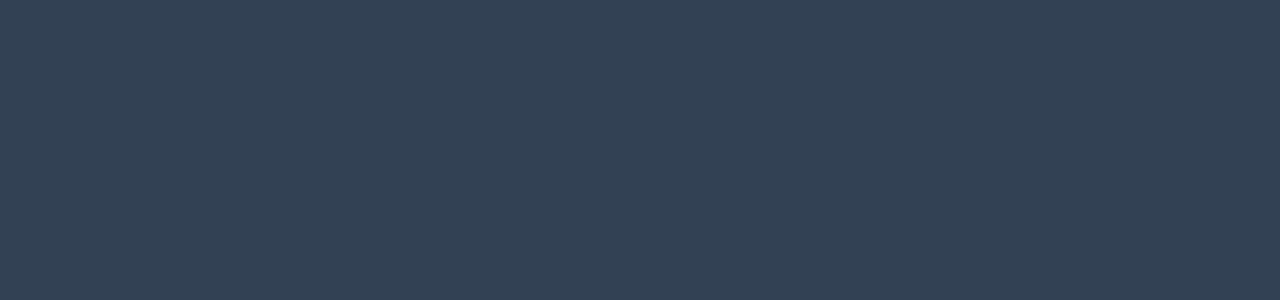
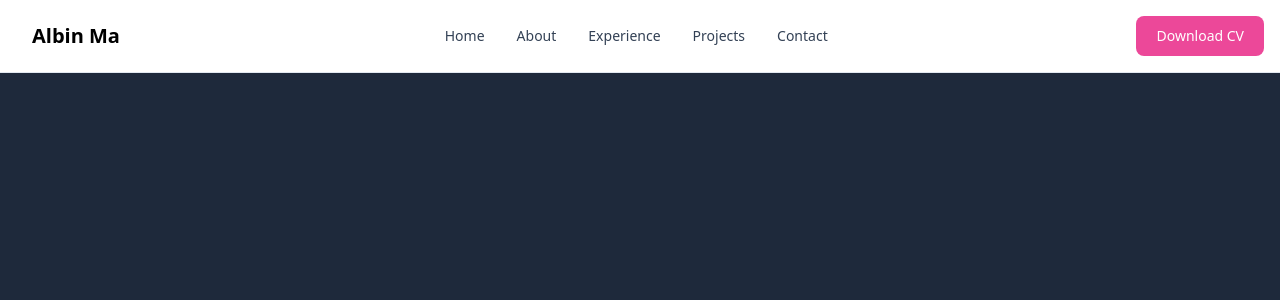
Before and after one commit to albinma/cv, a Next.js app: page / in a window 1280 px wide. Shown: the top 300 px of the page. Built offline with nearby package versions, Linux system fonts and the light colour scheme.

Commit message:
Add top nav (#3)

```diff
--- a/package.json
+++ b/package.json
@@ -18,6 +18,7 @@
     "@types/node": "18.14.3",
     "@types/react": "18.0.28",
     "@types/react-dom": "18.0.11",
+    "classnames": "^2.3.2",
     "eslint": "8.35.0",
     "eslint-config-next": "13.2.3",
     "next": "13.2.3",
--- /dev/null
+++ b/src/app/TopNav.tsx
@@ -0,0 +1,103 @@
+'use client';
+
+import cn from 'classnames';
+import Link from 'next/link';
+import { FunctionComponent, useState } from 'react';
+
+const TopNav: FunctionComponent = () => {
+  const [isMenuOpen, setIsMenuOpen] = useState(false);
+
+  return (
+    <nav className="fixed top-0 left-0 z-20 w-full border-b border-slate-200 bg-white px-2 py-2.5 dark:border-slate-600 dark:bg-slate-900 sm:px-4">
+      <div className="container mx-auto flex flex-wrap items-center justify-between">
+        <Link href="/" className="flex items-center">
+          <span className="self-center whitespace-nowrap px-4 text-xl font-semibold dark:text-white">
+            Albin Ma
+          </span>
+        </Link>
+        <div className="flex md:order-2">
+          <button
+            type="button"
+            className="mr-3 rounded-lg bg-pink-500 px-5 py-2.5 text-center text-sm font-medium text-white hover:bg-pink-600 focus:outline-none focus:ring-4 focus:ring-blue-300 dark:bg-pink-500 dark:hover:bg-pink-600 dark:focus:ring-pink-900 md:mr-0"
+          >
+            Download CV
+          </button>
+          <button
+            onClick={() => setIsMenuOpen(!isMenuOpen)}
+            type="button"
+            className="inline-flex items-center rounded-lg p-2 text-sm text-slate-500 hover:bg-slate-100 focus:outline-none focus:ring-2 focus:ring-slate-200 dark:text-slate-400 dark:hover:bg-slate-700 dark:focus:ring-slate-600 md:hidden"
+            aria-controls="navbar-sticky"
+            aria-expanded="false"
+          >
+            <span className="sr-only">Open main menu</span>
+            <svg
+              className="h-6 w-6"
+              aria-hidden="true"
+              fill="currentColor"
+              viewBox="0 0 20 20"
+              xmlns="http://www.w3.org/2000/svg"
+            >
+              <path
+                fillRule="evenodd"
+                d="M3 5a1 1 0 011-1h12a1 1 0 110 2H4a1 1 0 01-1-1zM3 10a1 1 0 011-1h12a1 1 0 110 2H4a1 1 0 01-1-1zM3 15a1 1 0 011-1h12a1 1 0 110 2H4a1 1 0 01-1-1z"
+                clipRule="evenodd"
+              ></path>
+            </svg>
+          </button>
+        </div>
+        <div
+          className={cn(
+            'w-full items-center justify-between md:order-1 md:flex md:w-auto',
+            !isMenuOpen && 'hidden',
+          )}
+          id="navbar-sticky"
+        >
+          <ul className="mt-4 flex flex-col rounded-lg border border-slate-100 bg-slate-50 p-4 dark:border-slate-700 dark:bg-slate-800 md:mt-0 md:flex-row md:space-x-8 md:border-0 md:bg-white md:text-sm md:font-medium md:dark:bg-slate-900">
+            <li>
+              <a
+                href="#"
+                className="block rounded py-2 pl-3 pr-4 text-slate-700 hover:bg-slate-100 dark:border-slate-700 dark:text-slate-400 dark:hover:bg-slate-700 dark:hover:text-white md:p-0 md:hover:bg-transparent md:hover:text-blue-700 md:dark:hover:bg-transparent md:dark:hover:text-white"
+              >
+                Home
+              </a>
+            </li>
+            <li>
+              <a
+                href="#"
+                className="block rounded py-2 pl-3 pr-4 text-slate-700 hover:bg-slate-100 dark:border-slate-700 dark:text-slate-400 dark:hover:bg-slate-700 dark:hover:text-white md:p-0 md:hover:bg-transparent md:hover:text-blue-700 md:dark:hover:bg-transparent md:dark:hover:text-white"
+              >
+                About
+              </a>
+            </li>
+            <li>
+              <a
+                href="#"
+                className="block rounded py-2 pl-3 pr-4 text-slate-700 hover:bg-slate-100 dark:border-slate-700 dark:text-slate-400 dark:hover:bg-slate-700 dark:hover:text-white md:p-0 md:hover:bg-transparent md:hover:text-blue-700 md:dark:hover:bg-transparent md:dark:hover:text-white"
+              >
+                Experience
+              </a>
+            </li>
+            <li>
+              <a
+                href="#"
+                className="block rounded py-2 pl-3 pr-4 text-slate-700 hover:bg-slate-100 dark:border-slate-700 dark:text-slate-400 dark:hover:bg-slate-700 dark:hover:text-white md:p-0 md:hover:bg-transparent md:hover:text-blue-700 md:dark:hover:bg-transparent md:dark:hover:text-white"
+              >
+                Projects
+              </a>
+            </li>
+            <li>
+              <a
+                href="#"
+                className="block rounded py-2 pl-3 pr-4 text-slate-700 hover:bg-slate-100 dark:border-slate-700 dark:text-slate-400 dark:hover:bg-slate-700 dark:hover:text-white md:p-0 md:hover:bg-transparent md:hover:text-blue-700 md:dark:hover:bg-transparent md:dark:hover:text-white"
+              >
+                Contact
+              </a>
+            </li>
+          </ul>
+        </div>
+      </div>
+    </nav>
+  );
+};
+
+export default TopNav;
--- a/src/app/layout.tsx
+++ b/src/app/layout.tsx
@@ -1,3 +1,4 @@
+import TopNav from '@/app/TopNav';
 import './globals.css';
 
 export const metadata = {
@@ -12,7 +13,10 @@
 }) {
   return (
     <html lang="en">
-      <body className="bg-slate-700">{children}</body>
+      <body className="bg-slate-800">
+        <TopNav />
+        {children}
+      </body>
     </html>
   );
 }
```
Also changed, not shown: 1 other file (tests, documents, lock files or other folders).
